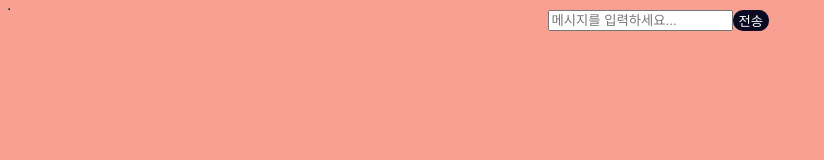
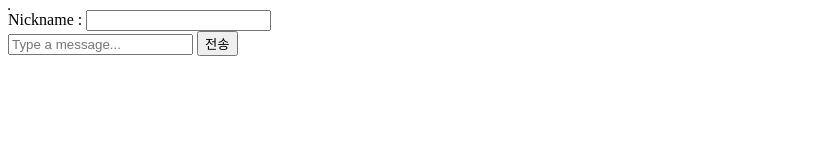
Before and after one commit to M1nKyu/SW_chat, a plain HTML site: page index.html in a window 1280 px wide. Shown: the whole page, without its empty margins (0-824 px from the left). Drawn offline with Linux system fonts and the light colour scheme.

Commit message:
Add files via upload
integrate added function to display nickname and send message via enter key

```diff
--- a/index.html
+++ b/index.html
@@ -3,35 +3,21 @@
 <head>
     <title>Chat App</title>
 </head>
-<style>
-    body{
-        background-color : #F8A092;
-        text-align: center;
-    }
-    button{
-        position: absolute;
-        background-color: #0a0a23;
-        color: #fff;
-        border:none;
-        border-radius:10px;
-    }
-    button:hover{
-        background-color : #002ead;
-        transition: 0.7s;
-    }
-</style>
 <body>
     <table id="chatTable" border="1" style="background-color: yellow;">
     </table>
-    <input type="text" id="messageInput" placeholder="메시지를 입력하세요...">
+    <div class="user-container">Nickname : <input type="text" id="nickname"/></div>
+    <input type="text" id="messageInput" placeholder="Type a message..." onkeypress="handleKeyPress(event)">
     <button onclick="sendMessage()">전송</button>
 
     <script>
         const ws = new WebSocket('ws://localhost:8080');
-        const chatTable = document.getElementById('chatTable');
+        const chat = document.getElementById('chatTable');
         const messageInput = document.getElementById('messageInput');
+        const nicknameInput = document.getElementById('nickname');
 
         ws.onmessage = function(event) {
+            // event.data가 Blob 인스턴스일 경우 FileReader를 사용해서 읽어오기
             if (event.data instanceof Blob) {
                 const reader = new FileReader();
                 reader.onload = function() {
@@ -41,29 +27,37 @@
                 };
                 reader.readAsText(event.data);
             } else {
+                // 메시지가 문자열인 경우, 직접 표시
                 const message = document.createElement('p');
                 message.textContent = event.data;
                 appendMessageToTable(message);
             }
         };
 
-        function sendMessage() {
+        function sendMessage()
+        {
             var today = new Date();
             var hours = ('0' + today.getHours()).slice(-2);
             var minutes = ('0' + today.getMinutes()).slice(-2);
             var seconds = ('0' + today.getSeconds()).slice(-2);
             var timeString = hours + ':' + minutes  + ':' + seconds+' ';
 
-            const message = timeString + messageInput.value;
+            const nickname = nicknameInput.value;
+            const message = timeString + nickname + " : " + messageInput.value;
             ws.send(message);
             messageInput.value = '';
         }
+        function handleKeyPress(event) {
+                    if (event.keyCode == 13){
+                        sendMessage();
+                    }
+                }
+        function appendMessageToTable(messageElement) {
+                    const row = chat.insertRow(-1);
+                    const cell = row.insertCell(0);
+                    cell.appendChild(messageElement);
+        }
 
-        function appendMessageToTable(messageElement) {
-            const row = chatTable.insertRow(-1);
-            const cell = row.insertCell(0);
-            cell.appendChild(messageElement);
-        }
     </script>
 </body>
 </html>
```
